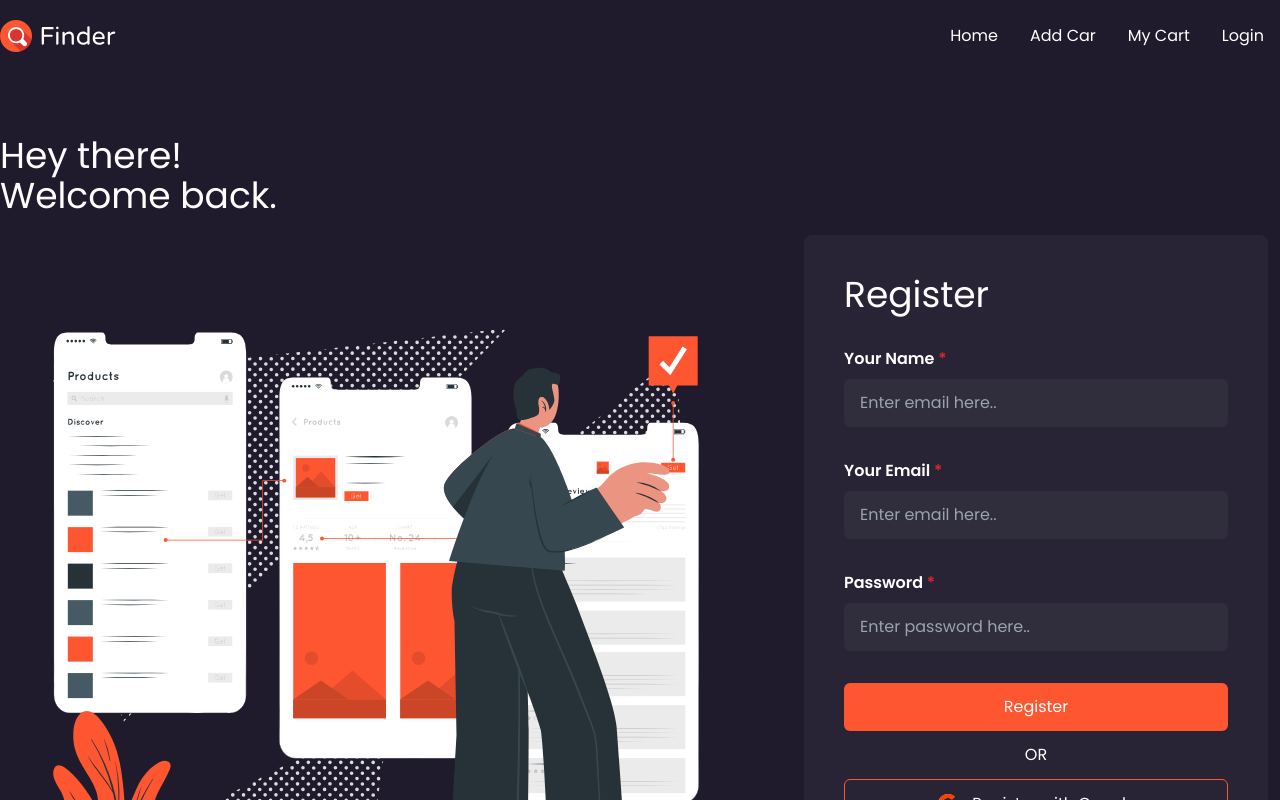
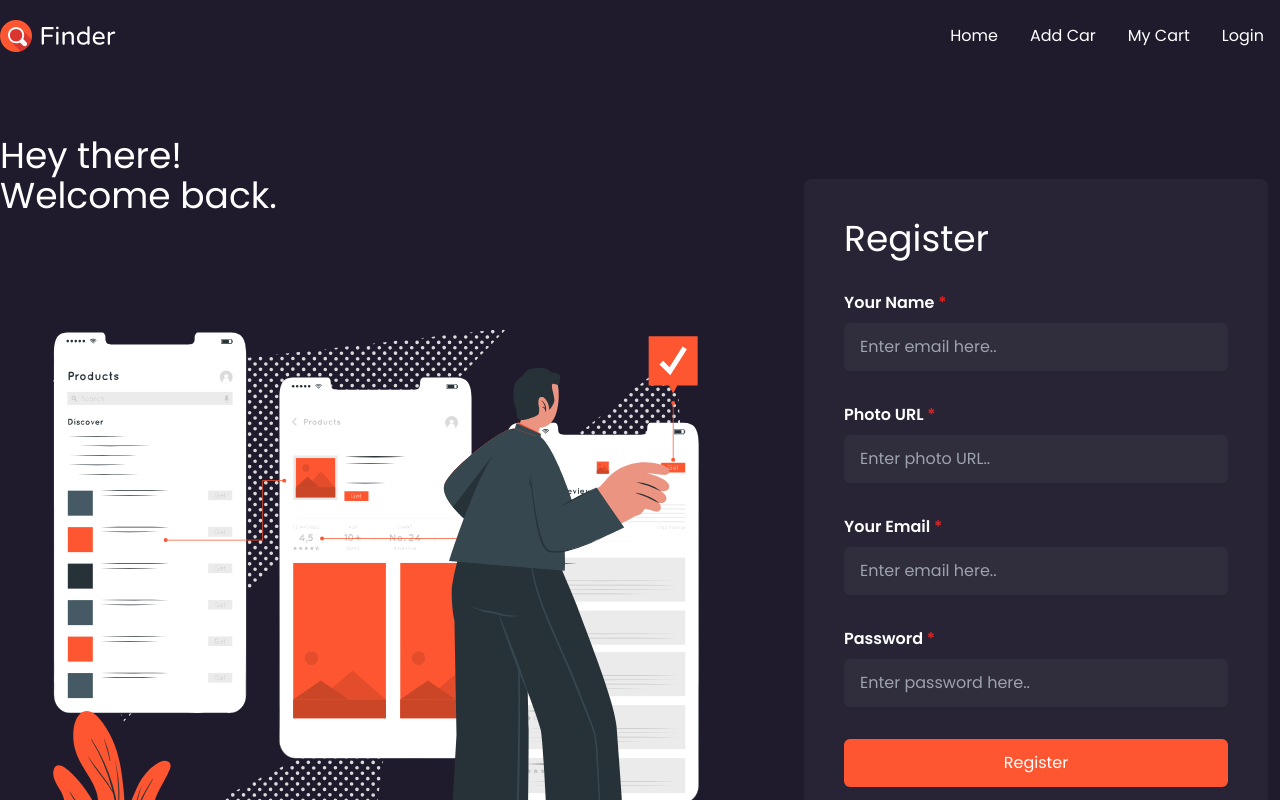
Before and after one commit to sabbirsami/automotive-client-site, a React (Vite) app: page /register in a window 1280 px wide. Shown: the top 800 px of the page. Built offline with nearby package versions, Linux system fonts and the light colour scheme.

Commit message:
create user function done

```diff
--- a/src/components/auth/AuthProvider.jsx
+++ b/src/components/auth/AuthProvider.jsx
@@ -1,4 +1,8 @@
-import { signInWithPopup, GoogleAuthProvider } from "firebase/auth";
+import {
+    signInWithPopup,
+    GoogleAuthProvider,
+    createUserWithEmailAndPassword,
+} from "firebase/auth";
 import PropTypes from "prop-types";
 import { createContext } from "react";
 import auth from "./firebase.config";
@@ -9,10 +13,13 @@ const AuthProvider = ({ children }) => {
     const provider = new GoogleAuthProvider();
 
     const signInWithGoogle = () => {
-        signInWithPopup(auth, provider);
+        return signInWithPopup(auth, provider);
+    };
+    const registerUser = (email, password) => {
+        return createUserWithEmailAndPassword(auth, email, password);
     };
 
-    const data = { signInWithGoogle };
+    const data = { signInWithGoogle, registerUser };
 
     return <AuthContext.Provider value={data}>{children}</AuthContext.Provider>;
 };
--- a/src/components/auth/Register.jsx
+++ b/src/components/auth/Register.jsx
@@ -3,8 +3,35 @@ import logo from "../../assets/reg.svg";
 import { FcGoogle } from "react-icons/fc";
 import { useContext } from "react";
 import { AuthContext } from "./AuthProvider";
+import { updateProfile } from "firebase/auth";
+import auth from "./firebase.config";
 const Register = () => {
-    const { signInWithGoogle } = useContext(AuthContext);
+    const { signInWithGoogle, registerUser } = useContext(AuthContext);
+
+    const handleSubmit = (e) => {
+        e.preventDefault();
+        const form = e.target;
+        const name = form.name.value;
+        const photo = form.photo.value;
+        const email = form.email.value;
+        const password = form.password.value;
+
+        registerUser(email, password)
+            .then((result) => {
+                const user = result.user;
+                console.log(user);
+                if (user) {
+                    updateProfile(auth.currentUser, {
+                        displayName: name,
+                        photoURL: photo,
+                    });
+                    console.log("Here");
+                }
+            })
+            .catch((err) => {
+                console.log(err);
+            });
+    };
     const handleSignInWithGoogle = () => {
         signInWithGoogle()
             .then((result) => console.log(result))
@@ -25,7 +52,7 @@ const Register = () => {
                     <div className=" col-span-2">
                         <div className="bg-[#282435] rounded-lg md:px-10 p-6 m-3">
                             <h2 className="text-4xl pb-8 pt-4">Register</h2>
-                            <form>
+                            <form onSubmit={handleSubmit}>
                                 <label
                                     htmlFor="email"
                                     className="block md:w-96 w-full pb-2 font-semibold"
@@ -39,6 +66,20 @@ const Register = () => {
                                     required
                                     className=" rounded-md w-full py-3  px-4 bg-[#302D3D]"
                                     placeholder="Enter email here.."
+                                />
+                                <label
+                                    htmlFor="photo"
+                                    className="block md:w-96 w-full pt-8 pb-2 font-semibold"
+                                >
+                                    Photo URL{" "}
+                                    <span className="text-red-600">*</span>
+                                </label>
+                                <input
+                                    type="text"
+                                    name="photo"
+                                    required
+                                    className=" rounded-md w-full py-3  px-4 bg-[#302D3D]"
+                                    placeholder="Enter photo URL.."
                                 />
                                 <label
                                     htmlFor="email"
```
